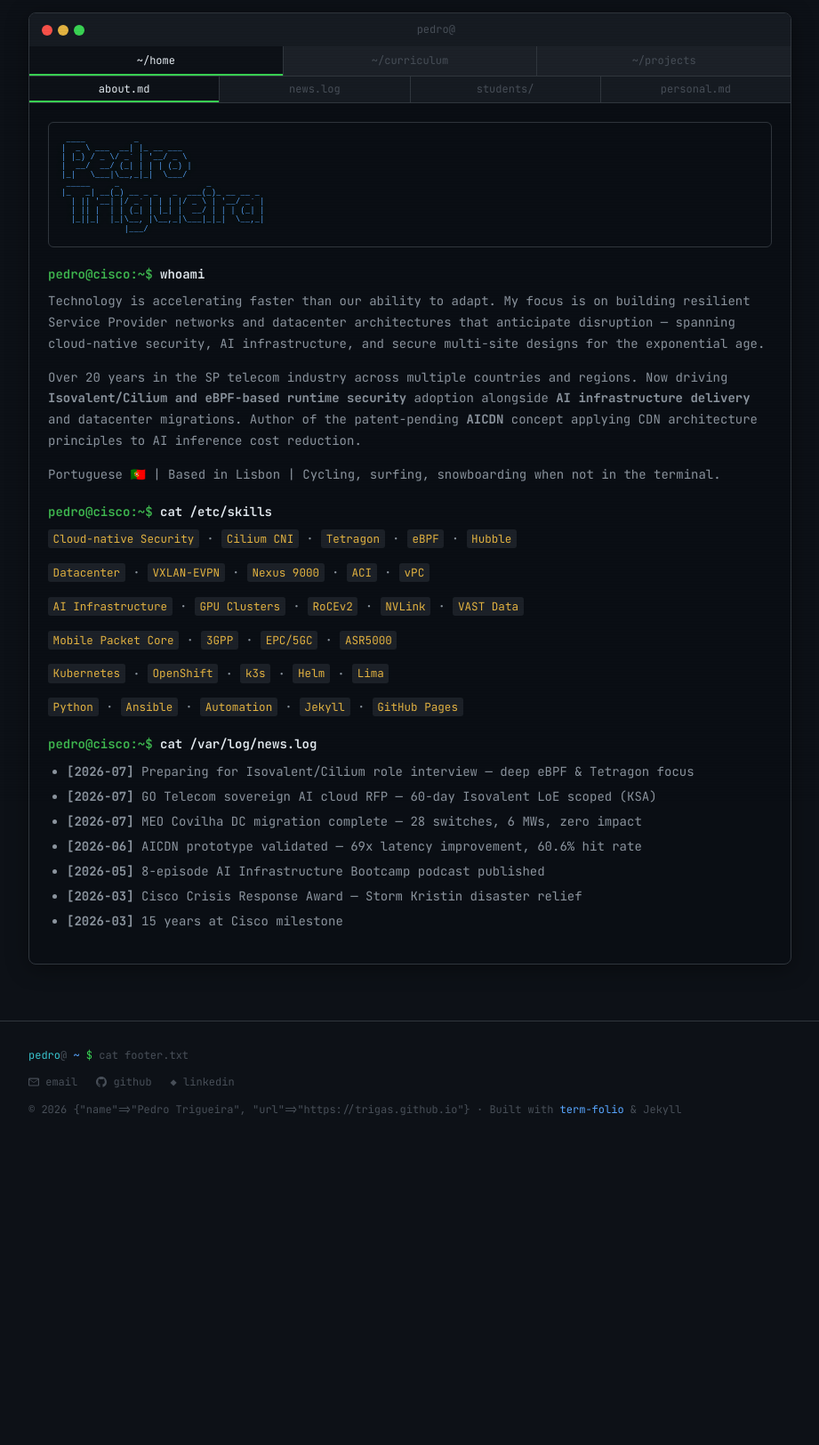
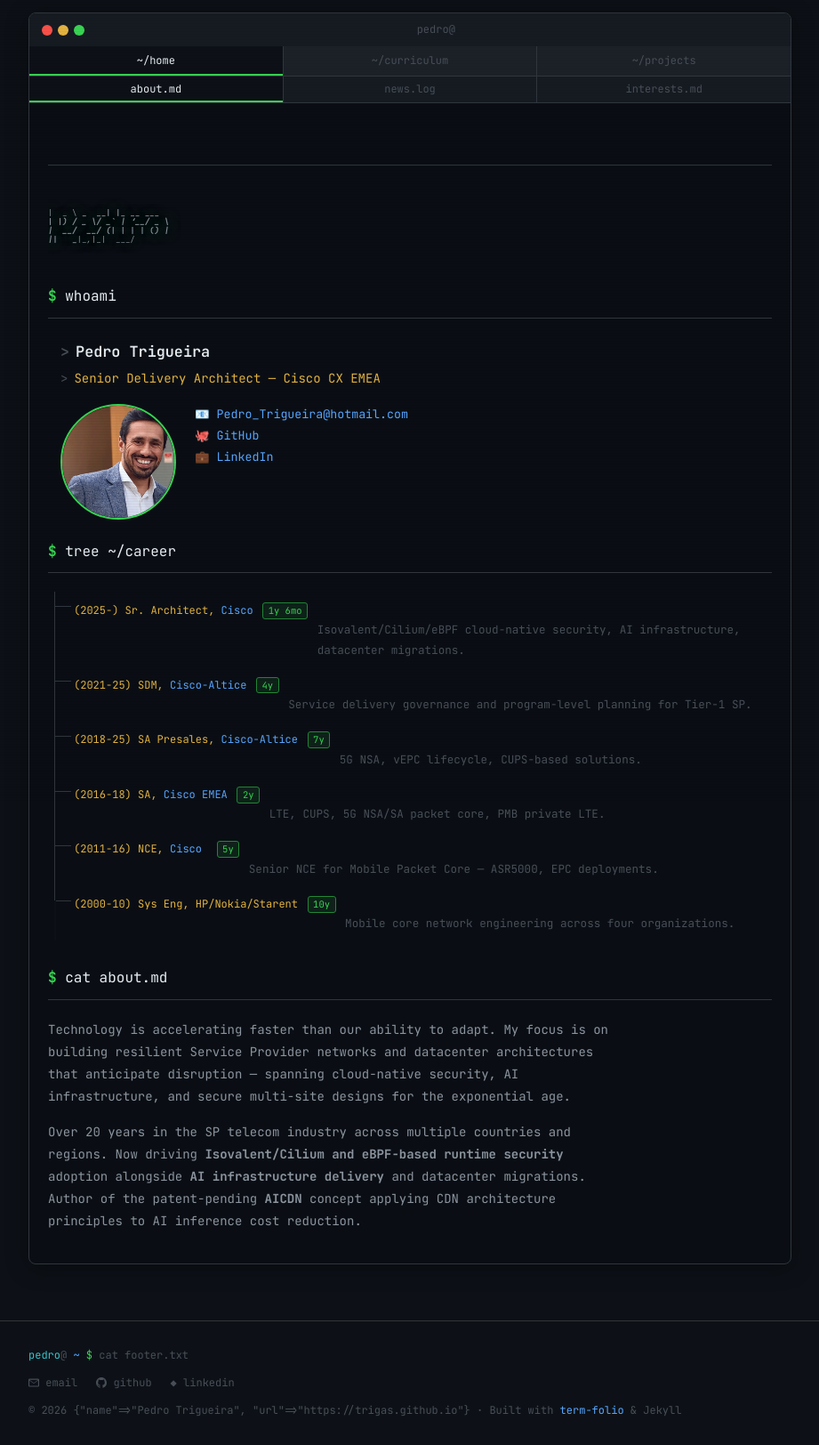
Before and after one commit to Trigas/Trigas.github.io, a Jekyll site: the page built from _pages/about.md, in a window 1280 px wide. Shown: the whole page at 89% size, without its empty margins (179-1100 px from the left). Built offline with Jekyll 4.4.1, drawn with Linux system fonts in a browser that asks for light colours; a style sheet for code colours, icons or effects is not loaded; before the commit the page ends 1286 px from its top, so only the background shows below that.

Commit message:
fix: remove scholar plugin, add news data, fix homepage tabs

```diff
--- a/_layouts/homelay.html
+++ b/_layouts/homelay.html
@@ -22,8 +22,7 @@ layout: default
   <div class="terminal-tab-bar terminal-subtab-bar" role="tablist" aria-label="Content sections">
     <button class="terminal-content-tab active" data-tab="about" role="tab" aria-selected="true" aria-controls="tab-about">about.md</button>
     <button class="terminal-content-tab" data-tab="news" role="tab" aria-selected="false" aria-controls="tab-news">news.log</button>
-    <button class="terminal-content-tab" data-tab="students" role="tab" aria-selected="false" aria-controls="tab-students">students/</button>
-    <button class="terminal-content-tab" data-tab="personal" role="tab" aria-selected="false" aria-controls="tab-personal">personal.md</button>
+    <button class="terminal-content-tab" data-tab="personal" role="tab" aria-selected="false" aria-controls="tab-personal">interests.md</button>
   </div>
   <div class="terminal-body">
     {{ content }}
--- a/_pages/about.md
+++ b/_pages/about.md
@@ -1,67 +1,122 @@
 ---
+title: "About"
 layout: homelay
-title: "Pedro Trigueira"
-sitemap: false
+description: "Pedro Trigueira — Senior Delivery Architect at Cisco CX EMEA. Cloud-native security, AI infrastructure, eBPF."
 permalink: /
 ---
 
-<div class="terminal-block">
-<pre class="ascii-art">
+<div class="ascii-art glow-pulse" aria-hidden="true">
  ____          _
 |  _ \ ___  __| |_ __ ___
 | |_) / _ \/ _` | '__/ _ \
 |  __/  __/ (_| | | | (_) |
 |_|   \___|\__,_|_|  \___/
- _____     _                  _
-|_   _| __(_) __ _ _   _  ___(_)_ __ __ _
-  | || '__| |/ _` | | | |/ _ \ | '__/ _` |
-  | || |  | | (_| | |_| |  __/ | | | (_| |
-  |_||_|  |_|\__, |\__,_|\___|_|_|  \__,_|
-             |___/
-</pre>
 </div>
 
-<div class="col-sm-12">
-<h4><span class="terminal-prompt">pedro@cisco:~$</span> whoami</h4>
+<!-- ═══════════ ABOUT TAB ═══════════ -->
+<div class="content-tab-panel active" id="tab-about">
+
+<div class="section-prompt">
+<span class="dollar">$</span> <span class="cmd">whoami</span>
 </div>
 
-<div class="col-sm-12" style="margin-bottom: 20px;">
-<p>
-Technology is accelerating faster than our ability to adapt. My focus is on building resilient Service Provider networks and datacenter architectures that anticipate disruption — spanning cloud-native security, AI infrastructure, and secure multi-site designs for the exponential age.
+<div class="cmd-output stagger-children">
+{% for member in site.data.pi %}
+<p><span class="output-line" style="color: var(--text-primary); font-weight: 600; font-size: 1.2rem;">{{ member.name }}</span>
+<span class="output-line" style="color: var(--amber);">{{ member.info }}</span>
 </p>
-<p>
-Over 20 years in the SP telecom industry across multiple countries and regions. Now driving <strong>Isovalent/Cilium and eBPF-based runtime security</strong> adoption alongside <strong>AI infrastructure delivery</strong> and datacenter migrations. Author of the patent-pending <strong>AICDN</strong> concept applying CDN architecture principles to AI inference cost reduction.
-</p>
-<p>
-Portuguese 🇵🇹 | Based in Lisbon | Cycling, surfing, snowboarding when not in the terminal.
-</p>
+
+<div style="display: flex; align-items: flex-start; gap: 1.5rem; flex-wrap: wrap; margin: 1rem 0;">
+<img src="{{ site.url }}{{ site.baseurl }}/images/teampic/{{ member.photo }}" alt="{{ member.name }}" style="width: 130px; height: 130px; border-radius: 50%; border: 2px solid var(--green); object-fit: cover;">
+<div style="font-size: 0.95rem; line-height: 1.8;">
+<span style="color: var(--text-muted);">📧</span> <a href="mailto:{{ member.email }}">{{ member.email }}</a><br>
+<span style="color: var(--text-muted);">🐙</span> <a href="{{ member.github }}" target="_blank">GitHub</a><br>
+<span style="color: var(--text-muted);">💼</span> <a href="{{ member.linkedin }}" target="_blank">LinkedIn</a>
+</div>
+</div>
+{% endfor %}
 </div>
 
-<div class="col-sm-12">
-<h4><span class="terminal-prompt">pedro@cisco:~$</span> cat /etc/skills</h4>
+<div class="section-prompt">
+<span class="dollar">$</span> <span class="cmd">tree ~/career</span>
 </div>
 
-<div class="col-sm-12" style="margin-bottom: 20px;">
-<p><code>Cloud-native Security</code> · <code>Cilium CNI</code> · <code>Tetragon</code> · <code>eBPF</code> · <code>Hubble</code></p>
-<p><code>Datacenter</code> · <code>VXLAN-EVPN</code> · <code>Nexus 9000</code> · <code>ACI</code> · <code>vPC</code></p>
-<p><code>AI Infrastructure</code> · <code>GPU Clusters</code> · <code>RoCEv2</code> · <code>NVLink</code> · <code>VAST Data</code></p>
-<p><code>Mobile Packet Core</code> · <code>3GPP</code> · <code>EPC/5GC</code> · <code>ASR5000</code></p>
-<p><code>Kubernetes</code> · <code>OpenShift</code> · <code>k3s</code> · <code>Helm</code> · <code>Lima</code></p>
-<p><code>Python</code> · <code>Ansible</code> · <code>Automation</code> · <code>Jekyll</code> · <code>GitHub Pages</code></p>
+{% for member in site.data.pi %}
+<div class="tree stagger-children">
+{% for educ in (1..member.number_educ) %}
+{% assign start_key = "education" | append: educ | append: "_start" %}
+{% assign end_key = "education" | append: educ | append: "_end" %}
+{% assign detail_key = "education" | append: educ | append: "_detail" %}
+<div class="tree-item">
+{% assign short_key = "education" | append: educ | append: "short" %}
+<span class="tree-date" {% if member[start_key] %}data-start="{{ member[start_key] }}"{% endif %} {% if member[end_key] %}data-end="{{ member[end_key] }}"{% endif %}>{{ member[short_key] }}</span>
+<span class="tree-label">{% if member[detail_key] %}<br><span style="color: var(--text-muted); font-size: 0.9rem;">{{ member[detail_key] }}</span>{% endif %}</span>
+</div>
+{% endfor %}
+</div>
+{% endfor %}
+
+<div class="section-prompt" style="margin-top: 2rem;">
+<span class="dollar">$</span> <span class="cmd">cat about.md</span>
 </div>
 
-<div class="col-sm-12">
-<h4><span class="terminal-prompt">pedro@cisco:~$</span> cat /var/log/news.log</h4>
+<div class="about-text" style="color: var(--text-secondary); line-height: 1.8; max-width: 75ch;">
+
+Technology is accelerating faster than our ability to adapt. My focus is on building resilient Service Provider networks and datacenter architectures that anticipate disruption — spanning cloud-native security, AI infrastructure, and secure multi-site designs for the exponential age.
+
+Over 20 years in the SP telecom industry across multiple countries and regions. Now driving **Isovalent/Cilium and eBPF-based runtime security** adoption alongside **AI infrastructure delivery** and datacenter migrations. Author of the patent-pending **AICDN** concept applying CDN architecture principles to AI inference cost reduction.
+
 </div>
 
-<div class="col-sm-12">
-<ul>
-<li><strong>[2026-07]</strong> Preparing for Isovalent/Cilium role interview — deep eBPF & Tetragon focus</li>
-<li><strong>[2026-07]</strong> GO Telecom sovereign AI cloud RFP — 60-day Isovalent LoE scoped (KSA)</li>
-<li><strong>[2026-07]</strong> MEO Covilha DC migration complete — 28 switches, 6 MWs, zero impact</li>
-<li><strong>[2026-06]</strong> AICDN prototype validated — 69x latency improvement, 60.6% hit rate</li>
-<li><strong>[2026-05]</strong> 8-episode AI Infrastructure Bootcamp podcast published</li>
-<li><strong>[2026-03]</strong> Cisco Crisis Response Award — Storm Kristin disaster relief</li>
-<li><strong>[2026-03]</strong> 15 years at Cisco milestone</li>
-</ul>
 </div>
+
+<!-- ═══════════ NEWS TAB ═══════════ -->
+<div class="content-tab-panel" id="tab-news">
+
+<div class="section-prompt">
+<span class="dollar">$</span> <span class="cmd">tail -10 ~/news.log</span>
+</div>
+
+<div class="stagger-children">
+{% for article in site.data.news limit:10 %}
+<div class="news-item" style="margin-bottom: 1.5rem; padding-left: 1rem; border-left: 2px solid var(--border);">
+<span style="color: var(--amber); font-size: 0.85rem;">{{ article.date }}</span>
+<p style="margin: 0.25rem 0 0;">{{ article.headline }}</p>
+</div>
+{% endfor %}
+</div>
+
+</div>
+
+<!-- ═══════════ PERSONAL/INTERESTS TAB ═══════════ -->
+<div class="content-tab-panel" id="tab-personal">
+
+<div class="section-prompt">
+<span class="dollar">$</span> <span class="cmd">cat ~/interests.md</span>
+</div>
+
+<div style="color: var(--text-secondary); line-height: 1.8; margin-bottom: 2rem;">
+
+🚴 Road &amp; MTB cycling; marathon running<br>
+⚽ Football (Sporting CP supporter)<br>
+🏄 Surfing; snowboarding<br>
+🇵🇹 Based in Lisbon, Portugal
+
+</div>
+
+<div class="section-prompt" style="margin-top: 2rem;">
+<span class="dollar">$</span> <span class="cmd">cat /etc/skills | head -20</span>
+</div>
+
+<div style="color: var(--text-secondary); line-height: 1.8;">
+
+<code>Cloud-native Security</code> · <code>Cilium CNI</code> · <code>Tetragon</code> · <code>eBPF</code> · <code>Hubble</code><br>
+<code>Datacenter</code> · <code>VXLAN-EVPN</code> · <code>Nexus 9000</code> · <code>ACI</code> · <code>vPC</code><br>
+<code>AI Infrastructure</code> · <code>GPU Clusters</code> · <code>RoCEv2</code> · <code>NVLink</code> · <code>VAST Data</code><br>
+<code>Mobile Packet Core</code> · <code>3GPP</code> · <code>EPC/5GC</code> · <code>ASR5000</code><br>
+<code>Kubernetes</code> · <code>OpenShift</code> · <code>k3s</code> · <code>Helm</code> · <code>Lima</code><br>
+<code>Python</code> · <code>Ansible</code> · <code>Automation</code> · <code>Jekyll</code> · <code>GitHub Pages</code>
+
+</div>
+
+</div>
```
Also changed, not shown: _data/news.yml (+16 -17 lines).
